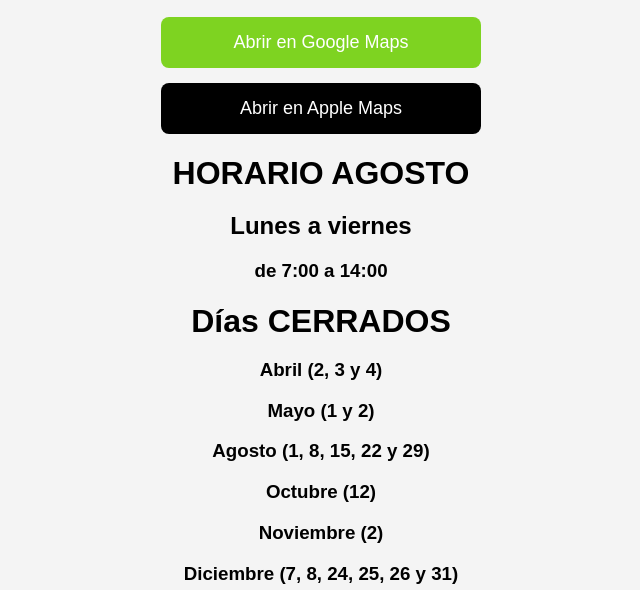
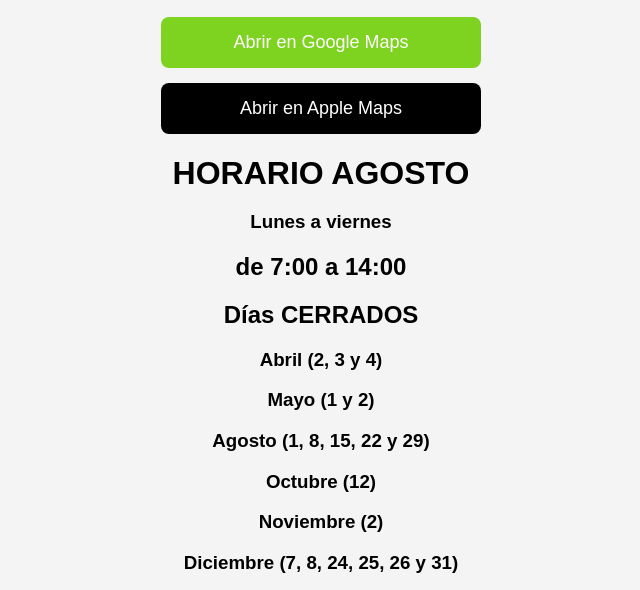
Before and after one commit to Recicla-me/como-llegar-reciclame, a plain HTML site: page index.html in a window 1280 px wide. Shown: the part 143-733 px from the top of the page, without its empty margins (319-959 px from the left). Drawn offline with Linux system fonts and the light colour scheme; no server answers.

Commit message:
Update index.html

```diff
--- a/index.html
+++ b/index.html
@@ -63,10 +63,10 @@
   </a>
 
   <h1>HORARIO AGOSTO</h1>
-  <h2>Lunes a viernes</h2>
-  <h3>de 7:00 a 14:00
+  <h3>Lunes a viernes</h2>
+  <h2>de 7:00 a 14:00
 
-  <h1>Días CERRADOS</h1>
+  <h2>Días CERRADOS</h1>
   <h3>Abril  (2, 3 y 4)</h3>
   <h3>Mayo  (1 y 2)</h3>
   <h3>Agosto  (1, 8, 15, 22 y 29)</h3>
```
